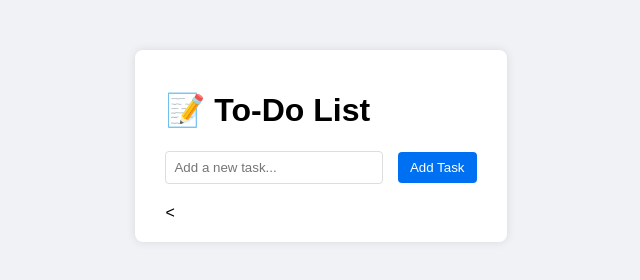
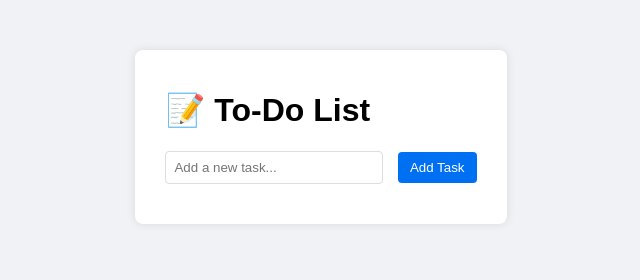
Before and after one commit to prathamesh1603/demo-project, a plain HTML site: page vercel/index.html in a window 1280 px wide. Shown: the whole page, without its empty margins (319-959 px from the left). Drawn offline with Linux system fonts and the light colour scheme.

Commit message:
second commit

```diff
--- a/vercel/index.html
+++ b/vercel/index.html
@@ -12,4 +12,8 @@
     <input type="text" id="taskInput" placeholder="Add a new task..." />
     <button onclick="addTask()">Add Task</button>
     <ul id="taskList"></ul>
-  <
+  </div>
+
+  <script src="script.js"></script>
+</body>
+</html>
```
